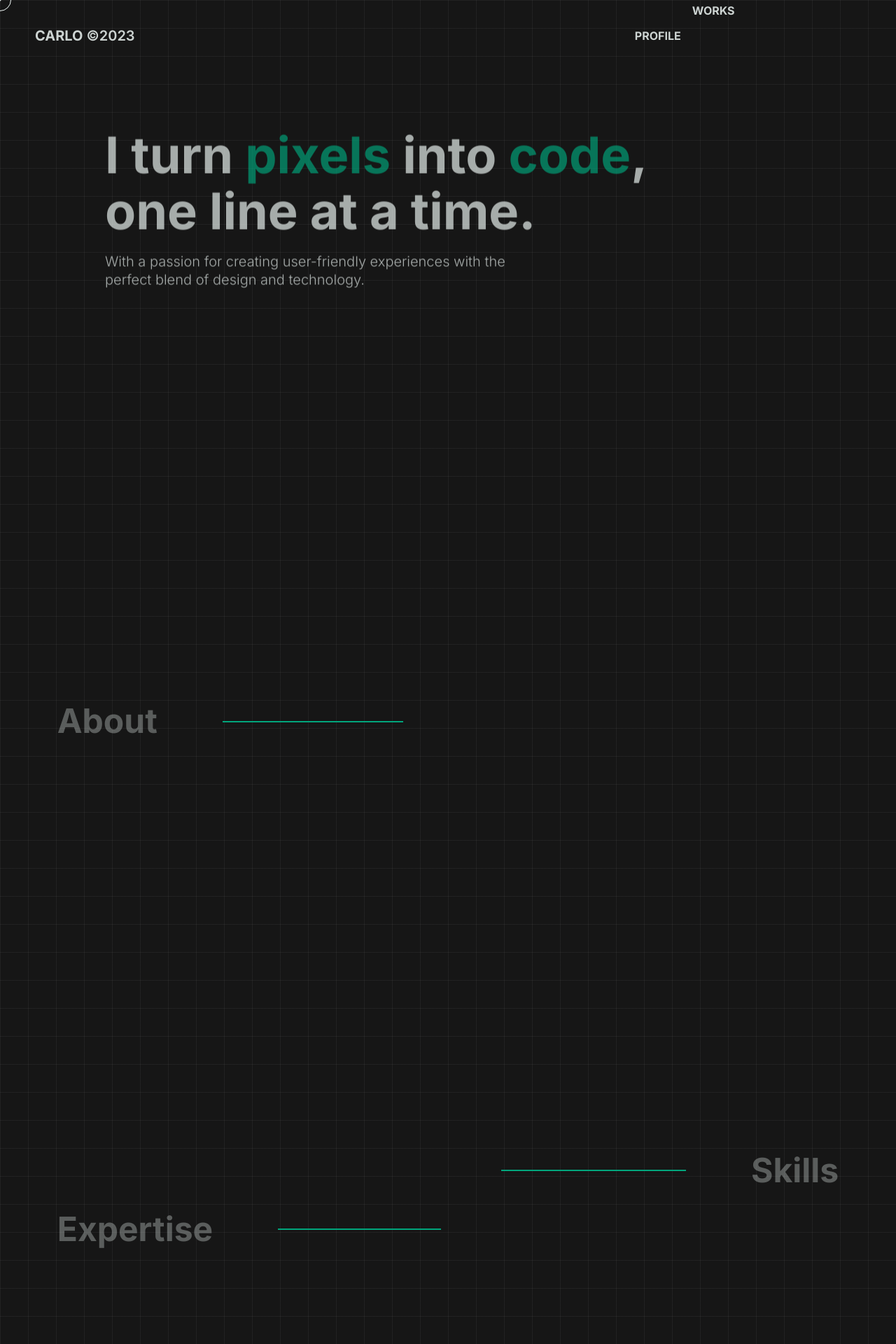
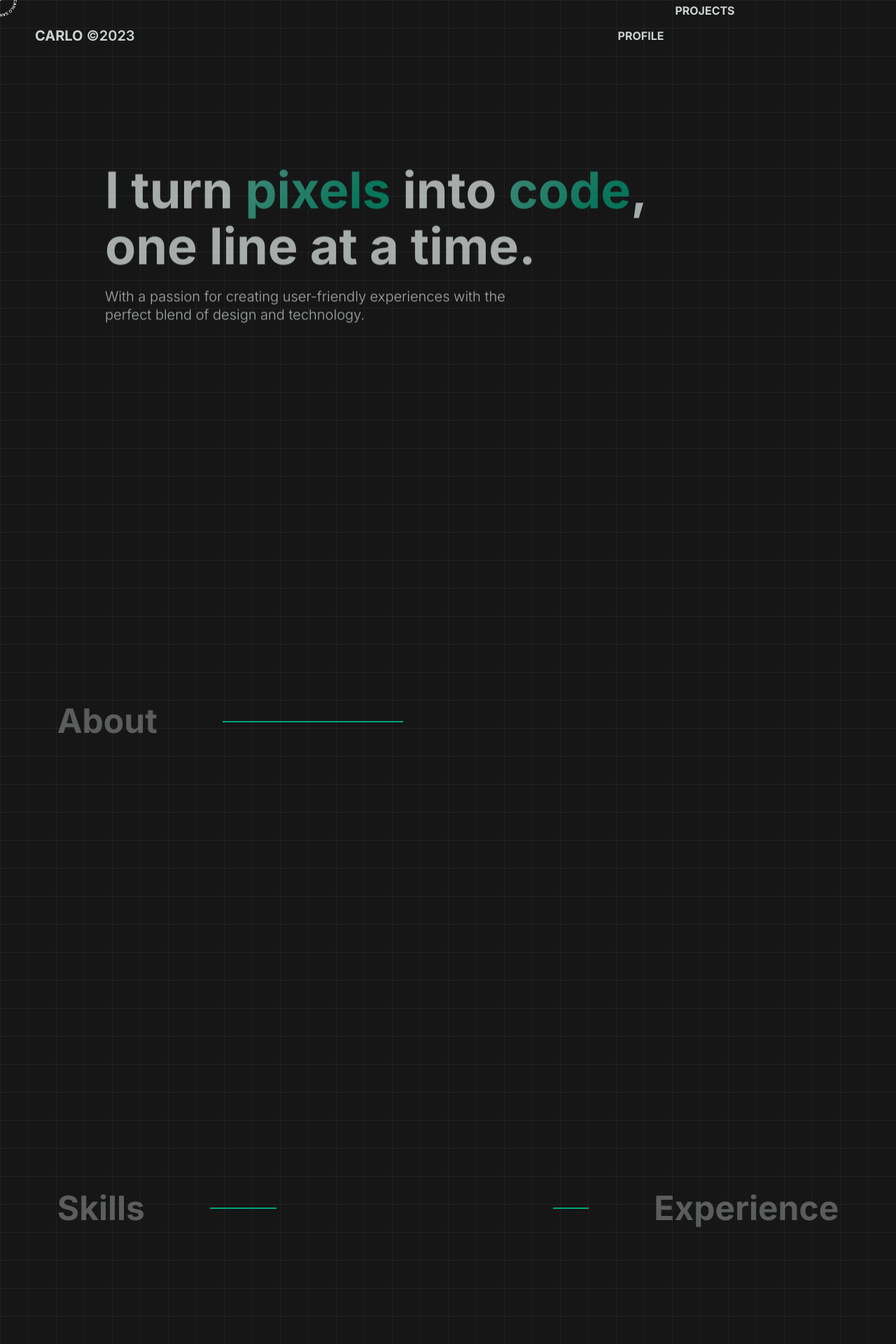
Before and after one commit to carlodp/portfolio, a Next.js app: page / in a window 1280 px wide. Shown: the top 1920 px of the page at 70% size. Built offline with nearby package versions, Linux system fonts and the light colour scheme.

Commit message:
major update

```diff
--- a/components/Cursor.js
+++ b/components/Cursor.js
@@ -34,39 +34,41 @@ const Cursor = () => {
 
   const variants = {
     default: {
-      x: cursorPos.x - 16,
-      y: cursorPos.y - 16,
-      height: 32,
-      width: 32,
+      x: cursorPos.x - 24,
+      y: cursorPos.y - 24,
+      height: 48,
+      width: 48,
       scale: 1,
       transition: {
         delay: 0,
         duration: 0,
         scale: {
           duration: 0.25,
-        }
+        },
       },
     },
     text: {
-      x: cursorPos.x - 16,
-      y: cursorPos.y - 16,
-      height: 32,
-      width: 32,
-      scale: 1.6,
+      x: cursorPos.x - 24,
+      y: cursorPos.y - 24,
+      height: 48,
+      width: 48,
+      scale: 1,
       transition: {
         delay: 0,
         duration: 0,
         scale: {
           duration: 0.25,
-        }
+        },
       },
     },
   };
 
   return (
-    <motion.div className={`cursor ${cursorVariant}`} variants={variants} animate={cursorVariant}>
-      <span className="dot"></span>
-    </motion.div>
+    <motion.div
+      className={`cursor ${cursorVariant}`}
+      variants={variants}
+      animate={cursorVariant}
+    ></motion.div>
   );
 };
 
--- a/components/Navigation.js
+++ b/components/Navigation.js
@@ -52,8 +52,8 @@ const Navigation = () => {
         <span className="hover">Profile</span>
       </motion.a>
       <motion.a href="#!" variants={navLinkVariant}>
-        <span className="normal">Works</span>
-        <span className="hover">Works</span>
+        <span className="normal">Projects</span>
+        <span className="hover">Projects</span>
       </motion.a>
       <motion.a href="#!" variants={navLinkVariant}>
         <span className="normal">Contact</span>
--- a/components/sections/Profile.js
+++ b/components/sections/Profile.js
@@ -26,8 +26,8 @@ const aboutTextVariant = {
     opacity: 1,
     y: 0,
     transition: {
-      duration: 0.4,
-      ease: "easeOut",
+      duration: 0.8,
+      type: "spring",
     },
   },
 };
@@ -41,8 +41,8 @@ const aboutImgVariant = {
     opacity: 1,
     y: 0,
     transition: {
-      duration: 0.4,
-      ease: "easeOut",
+      duration: 0.8,
+      type: "spring",
     },
   },
 };
@@ -73,33 +73,42 @@ const Profile = () => {
             As an 8-year front-end developer, I&apos;m driven to craft stunning,
             responsive, and user-friendly websites and applications through the
             utilization of cutting-edge technologies and industry best
-            practices. I&apos;ve tackled various projects for clients of all sizes,
-            delivering exceptional solutions that meet and exceed their
+            practices. I&apos;ve tackled various projects for clients of all
+            sizes, delivering exceptional solutions that meet and exceed their
             expectations.
           </p>
           <p>
             My expertise lies in HTML, CSS, JavaScript, React, Angular, Vue, and
             web design tools such as Photoshop, Sketch, and Figma. I&apos;m
             continuously upskilling and staying up-to-date with the latest web
-            development trends. I&apos;m a team player who collaborates seamlessly
-            with other developers, designers, and stakeholders. I&apos;m also a
-            self-starter who thrives on independent creative problem-solving.
+            development trends. I&apos;m a team player who collaborates
+            seamlessly with other developers, designers, and stakeholders.
+            I&apos;m also a self-starter who thrives on independent creative
+            problem-solving.
           </p>
           <a href="#!" className="button with-bg">
             View My Projects
           </a>
         </motion.div>
         <motion.div className="image" variants={aboutImgVariant}>
+          <div className="imageContainer">
             <Image
               src="/profile-image.JPG"
               alt="Carlo Santos"
               width={500}
               height={500}
             />
+          </div>
         </motion.div>
       </motion.div>
-      <SectionHeader title="Skills" position="right" number="02." />
-      <SectionHeader title="Expertise" position="left" number="03." />
+      <div className="skillsAndExpertise">
+        <div className="column">
+          <SectionHeader title="Skills" position="left" number="02." />
+        </div>
+        <div className="column">
+          <SectionHeader title="Experience" position="right" number="03." />
+        </div>
+      </div>
     </section>
   );
 };
--- /dev/null
+++ b/components/sections/Projects.js
@@ -0,0 +1,11 @@
+import SectionHeader from "../SectionHeader";
+
+const Projects = () => {
+    return (
+        <section className="projects">
+            <SectionHeader title="Projects" position="left" number="04."/>
+        </section>
+    )
+}
+
+export default Projects;
--- a/components/structure/Main.js
+++ b/components/structure/Main.js
@@ -1,12 +1,14 @@
 import Hero from "@/components/sections/Hero";
 import styled from "@/styles/structure/Main.module.scss";
 import Profile from "../sections/Profile";
+import Projects from "../sections/Projects";
 
 const Main = () => {
   return (
     <main className={styled.main}>
       <Hero />
       <Profile />
+      <Projects />
     </main>
   );
 };
--- a/styles/globals.scss
+++ b/styles/globals.scss
@@ -10,7 +10,7 @@
 }
 
 * {
-  cursor: none;
+  // cursor: none;
   box-sizing: border-box;
   &:focus-visible {
     outline-style: dotted;
@@ -37,14 +37,21 @@
 
     transition: all 0.15s ease;
     .cursor {
-      border-color: var(--primary) !important;
-      .dot {
-        background-color: var(--primary);
-      }
+      background-image: url("/cursor-light.svg");
+    }
 
-      &.text {
-        border-color: transparent !important;
-        background-color: #faf8ff40 !important;
+    .heroTexts {
+      span:not(:last-child) {
+        background: linear-gradient(
+          135deg,
+          rgba(250, 248, 255, 1) 0%,
+          rgba(125, 209, 191, 1) 15%,
+          rgba(0, 169, 127, 1) 40%,
+          rgba(0, 169, 127, 1) 50%,
+          rgba(0, 169, 127, 1) 60%,
+          rgba(125, 209, 191, 1) 85%,
+          rgba(250, 248, 255, 1) 100%
+        );
       }
     }
   }
@@ -67,14 +74,21 @@
 
     transition: all 0.15s ease;
     .cursor {
-      border-color: var(--primary) !important;
-      .dot {
-        background-color: var(--primary);
-      }
+      background-image: url("/cursor-dark.svg");
+    }
 
-      &.text {
-        border-color: transparent !important;
-        background-color: #16161666 !important;
+    .heroTexts {
+      span:not(:last-child) {
+        background: linear-gradient(
+          135deg,
+          rgba(22, 22, 22, 1) 0%,
+          rgba(13, 86, 68, 1) 15%,
+          rgba(2, 157, 119, 1) 40%,
+          rgba(0, 169, 127, 1) 50%,
+          rgba(2, 157, 119, 1) 60%,
+          rgba(13, 86, 68, 1) 85%,
+          rgba(22, 22, 22, 1) 100%
+        );
       }
     }
   }
@@ -125,6 +139,7 @@ p {
   line-height: 1.4rem;
   margin: 0 0 1rem;
   font-weight: 100;
+  text-align: justify;
 }
 
 .button {
@@ -133,7 +148,8 @@ p {
   color: var(--primary);
   font-size: 0.875rem;
   position: relative;
-  transition: background-color 0.15s ease-out, box-shadow 0.15s ease-out;
+  transition: background-color 0.15s ease-out, box-shadow 0.15s ease-out,
+    color 0.15s ease-out;
 
   &.with-bg {
     background-color: var(--green);
@@ -155,45 +171,31 @@ p {
     //   transition: top 0.15s ease-out, left 0.15s ease-out;
     // }
 
-    &:hover, &:focus-visible {
+    &:hover,
+    &:focus-visible {
       background-color: var(--primary);
       box-shadow: 0 0 var(--primary);
-      transition: background-color 0.15s ease-out, box-shadow 0.15s ease-out;
+      transition: background-color 0.15s ease-out, box-shadow 0.15s ease-out,
+        color 0.15s ease-out;
     }
   }
 }
 
 .cursor {
-  border: 1px solid;
   border-radius: 50%;
   position: fixed;
   top: 0;
   left: 0;
   z-index: 1;
   pointer-events: none;
-  transition: border-color 0.15s ease;
-
-  .dot {
-    opacity: 1;
-    height: 3px;
-    width: 3px;
-    border-radius: 100%;
-    position: absolute;
-    top: 50%;
-    left: 50%;
-    transform: translate(-50%, -50%);
-    z-index: 1;
-    pointer-events: none;
-    transition: all 0.15s ease;
-  }
+  background-size: cover;
+  transition: all 0.15s ease;
 
   &.text {
-    border-color: transparent !important;
-    transition: border-color 0.15s ease;
-    .dot {
-      transition: all 0.15s ease;
-      opacity: 0;
-    }
+    background-image: none !important;
+    background-color: #FAF8FF !important;
+    mix-blend-mode: difference;
+    transition: all 0.15s ease;
   }
 }
 
@@ -278,3 +280,15 @@ p {
     opacity: 0;
   }
 }
+
+@keyframes gradient {
+  0% {
+    background-position: 0% 50%;
+  }
+  50% {
+    background-position: 100% 50%;
+  }
+  100% {
+    background-position: 0% 50%;
+  }
+}
--- a/styles/sections/Hero.module.scss
+++ b/styles/sections/Hero.module.scss
@@ -9,7 +9,6 @@
   height: 100vh;
   padding: 0px;
   gap: 20px;
-  padding-bottom: 100px;
 }
 
 .hero :global {
@@ -26,6 +25,12 @@
 
       span:not(:last-child) {
         color: var(--green);
+        background-clip: text;
+        -webkit-background-clip: text;
+        -webkit-text-fill-color: transparent;
+        background-size: 400% 400%;
+        -webkit-animation: gradient 3s linear infinite;
+        animation: gradient 3s linear infinite;
       }
 
       span:last-child {
@@ -48,6 +53,7 @@
     svg {
       path {
         stroke: var(--primary);
+        transition: stroke 0.15s ease-out;
       }
     }
   }
--- a/styles/sections/Profile.module.scss
+++ b/styles/sections/Profile.module.scss
@@ -18,14 +18,28 @@
     }
 
     .image {
-      width: 500px;
+      width: 40%;
+      .imageContainer {
+        position: relative;
+        font-size: 0;
+        box-shadow: 0px 25px 30px -20px #000000;
+
+        &:before {
+          content: "";
+          position: absolute;
+          top: 8px;
+          left: -10px;
+          width: 100%;
+          height: 100%;
           border: 2px solid var(--green);
+          z-index: -1;
           border-radius: 10px;
-      font-size: 0;
-      overflow: hidden;
+        }
+
         img {
           width: 100%;
-        height: 400px;
+          height: 100%;
+          border-radius: 10px;
           object-fit: cover;
           object-position: center;
           -webkit-user-drag: none;
@@ -33,3 +47,13 @@
       }
     }
   }
+
+  .skillsAndExpertise {
+    display: flex;
+    gap: 80px;
+
+    .column {
+      flex: 1;
+    }
+  }
+}
```
Also changed, not shown: public/cursor-dark.svg (added), public/cursor-light.svg (added). Lines whose indentation alone changed are shown as unchanged.
